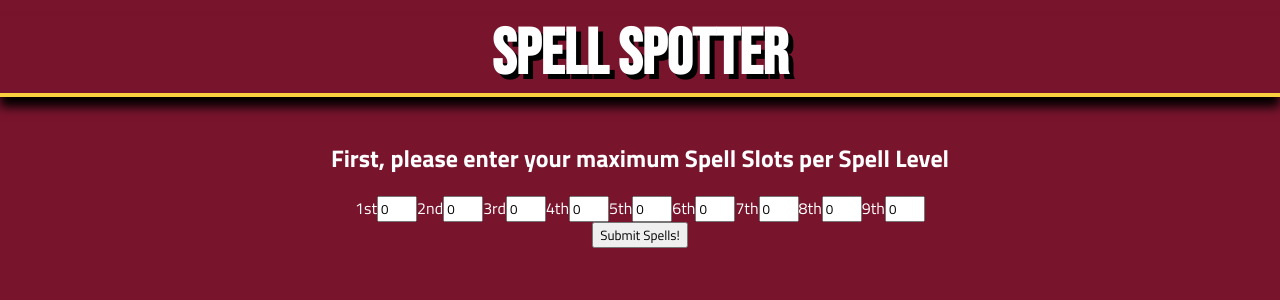
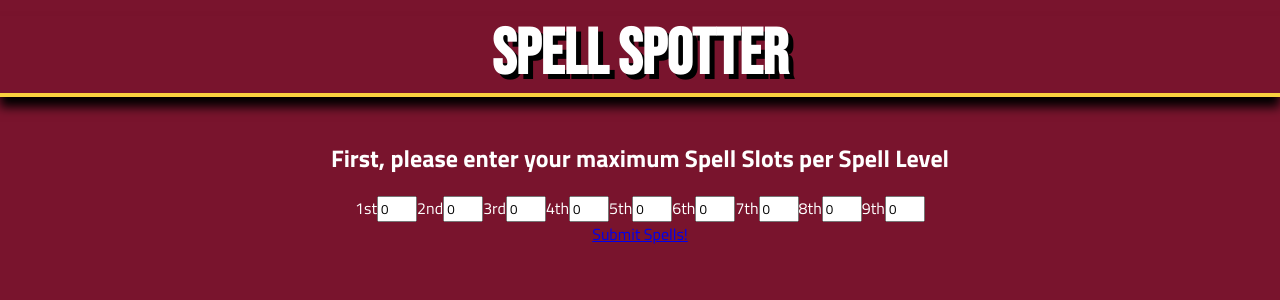
Before and after one commit to zachjjohns/SpellSpotter, a React (Create React App) app: page / in a window 1280 px wide. Shown: the top 300 px of the page. Built offline with nearby package versions, Linux system fonts and the light colour scheme; no server answers.

Commit message:
Pass spellslots state up to App thru submitSpells

```diff
--- a/src/components/App/App.js
+++ b/src/components/App/App.js
@@ -10,7 +10,15 @@ export default class App extends Component {
   constructor(props) {
     super(props);
     this.state = {
-      spells: [],
+      level1: 0,
+      level2: 0,
+      level3: 0,
+      level4: 0,
+      level5: 0,
+      level6: 0,
+      level7: 0,
+      level8: 0,
+      level9: 0,
       error: ""
     }
   }
@@ -24,12 +32,18 @@ export default class App extends Component {
     }
   }
 
+  // setSpellSlots = () => {
+
+  // }
+
   render() {
     return (
       <div>
         <Header />
         <Switch>
-          <Route exact path="/" component={SpellSlots} />
+          <Route exact path="/">
+            <SpellSlots data={this.state}/>
+          </Route>
           <Route path="/spellbook">
             <SpellSelect spells={this.state.spells}/>
           </Route>
--- a/src/components/SpellSlots/SpellSlots.js
+++ b/src/components/SpellSlots/SpellSlots.js
@@ -1,5 +1,6 @@
 import './SpellSlots.css';
 import React, { Component } from 'react';
+import { Link } from 'react-router-dom';
 
 export default class SpellSlots extends Component {
   constructor() {
@@ -14,6 +15,7 @@ export default class SpellSlots extends Component {
       level7: 0,
       level8: 0,
       level9: 0,
+      error: ""
     }
   }
 
@@ -21,10 +23,16 @@ export default class SpellSlots extends Component {
     this.setState({ [event.target.name]: parseInt(event.target.value, 10) })
   }
 
-  submitSpells = event => {
-    event.preventDefault();
-    console.log("I happened")
-    this.props.history.push("/spellbook")
+  submitSpells = data => {
+    this.props.data.level1 = data.level1
+    this.props.data.level2 = data.level2
+    this.props.data.level3 = data.level3
+    this.props.data.level4 = data.level4
+    this.props.data.level5 = data.level5
+    this.props.data.level6 = data.level6
+    this.props.data.level7 = data.level7
+    this.props.data.level8 = data.level8
+    this.props.data.level9 = data.level9
   }
 
   render() {
@@ -115,11 +123,11 @@ export default class SpellSlots extends Component {
           />
         </div>
         <div className="submit-wrapper">
-          <button
+          <Link to="/spellbook"
             className="submit-spells"
-            onClick={event => this.submitSpells(event)}>
+            onClick={() => this.submitSpells(this.state)}>
             Submit Spells!
-          </button>
+          </Link>
         </div>
       </form>
     )
```
